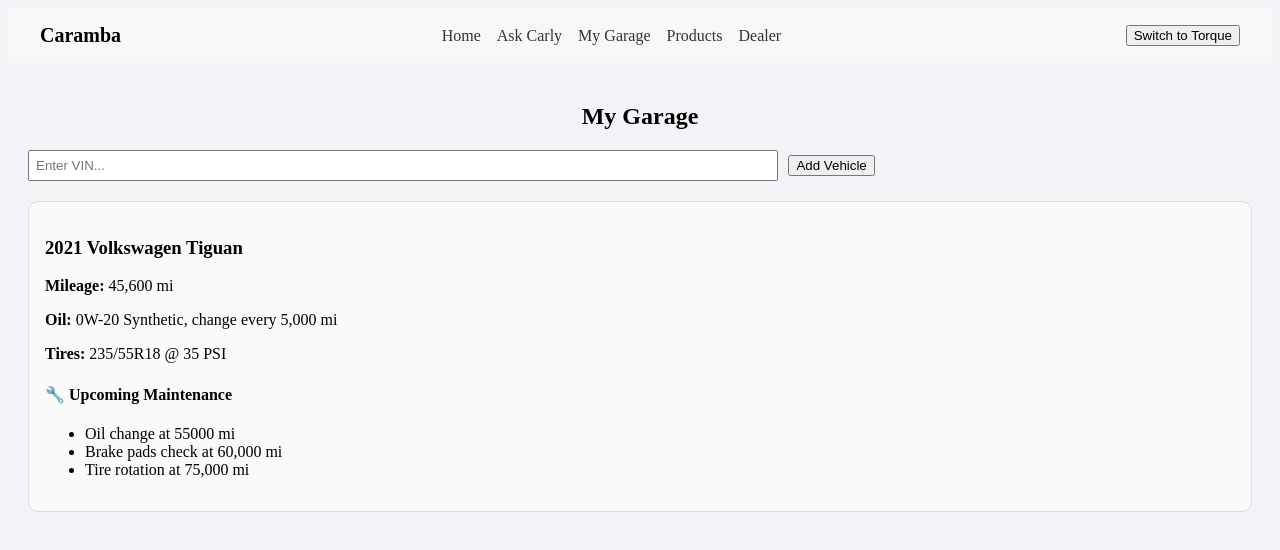
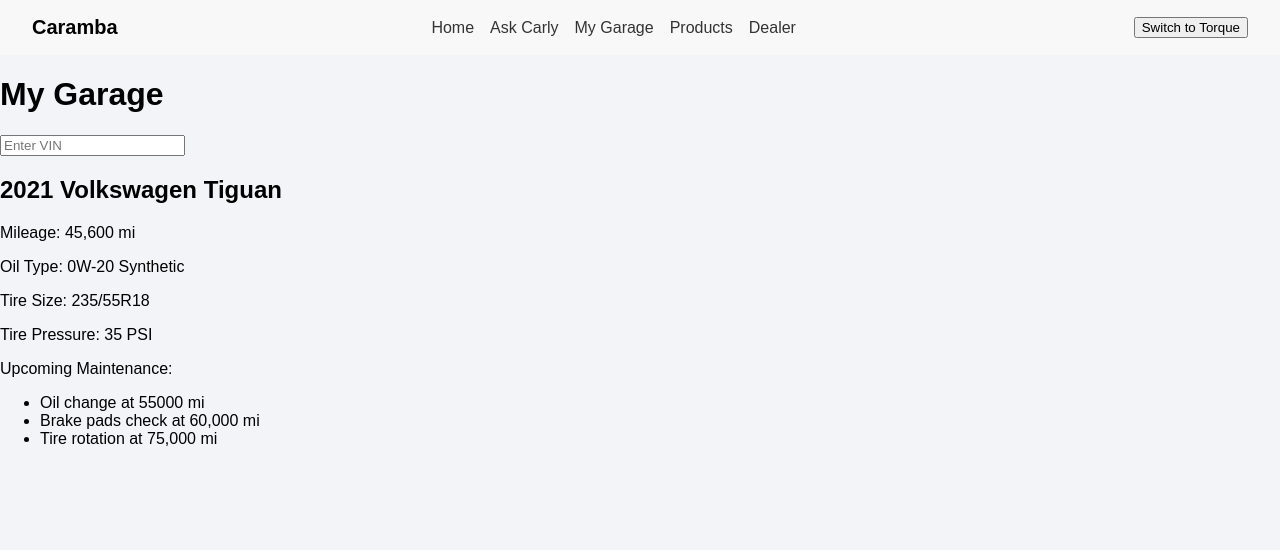
Before and after one commit to bstockes/caramba-reset, a Next.js app: page /garage in a window 1280 px wide. Shown: the top 550 px of the page. Built offline with nearby package versions, Linux system fonts and the light colour scheme.

Commit message:
Add files via upload

```diff
--- a/package.json
+++ b/package.json
@@ -1,3 +1,4 @@
+
 {
   "name": "caramba-demo",
   "version": "1.0.0",
@@ -10,7 +11,6 @@
   "dependencies": {
     "next": "14.1.3",
     "react": "18.2.0",
-    "react-dom": "18.2.0",
-    "react-icons": "^4.12.0"
+    "react-dom": "18.2.0"
   }
 }
--- a/pages/garage.js
+++ b/pages/garage.js
@@ -40,58 +40,31 @@ export default function Garage() {
     setUser({ ...mockUser, garage: updatedGarage });
   }, []);
 
-  const handleAddVehicle = () => {
-    if (!vinInput.trim()) return;
-    const newVehicle = {
-      year: 2020,
-      make: "Honda",
-      model: "Civic",
-      mileage: 30000,
-      oilType: "5W-30 Synthetic",
-      oilInterval: 6000,
-      tireSize: "215/55R16",
-      tirePressure: 33,
-      upcoming: calculateUpcoming({ mileage: 30000, oilInterval: 6000 })
-    };
-    setUser(prev => ({
-      ...prev,
-      garage: [...prev.garage, newVehicle]
-    }));
-    setVinInput('');
-  };
-
-  if (!user) return <p>Loading your garage…</p>;
-
   return (
-    <div style={{ padding: 20 }}>
-      <h2>My Garage</h2>
-      <div style={{ marginBottom: 20 }}>
-        <input
-          type="text"
-          placeholder="Enter VIN..."
-          value={vinInput}
-          onChange={e => setVinInput(e.target.value)}
-          style={{ padding: 6, width: '60%' }}
-        />
-        <button onClick={handleAddVehicle} style={{ marginLeft: 10 }}>Add Vehicle</button>
-      </div>
-
-      {user.garage.map((v, i) => (
-        <div key={i} style={{
-          border: '1px solid #ddd',
-          borderRadius: 10,
-          padding: 16,
-          marginBottom: 20,
-          background: '#fafafa'
-        }}>
-          <h3>{v.year} {v.make} {v.model}</h3>
-          <p><strong>Mileage:</strong> {v.mileage.toLocaleString()} mi</p>
-          <p><strong>Oil:</strong> {v.oilType}, change every {v.oilInterval.toLocaleString()} mi</p>
-          <p><strong>Tires:</strong> {v.tireSize} @ {v.tirePressure} PSI</p>
-          <h4>🔧 Upcoming Maintenance</h4>
-          <ul>
-            {v.upcoming.map((item, j) => <li key={j}>{item}</li>)}
-          </ul>
+    <div className="max-w-2xl mx-auto p-4">
+      <h1 className="text-2xl font-semibold mb-4">My Garage</h1>
+      <input
+        type="text"
+        placeholder="Enter VIN"
+        value={vinInput}
+        onChange={(e) => setVinInput(e.target.value)}
+        className="w-full p-2 mb-4 border border-gray-300 rounded"
+      />
+      {user?.garage?.map((v, index) => (
+        <div key={index} className="bg-white rounded-xl shadow p-4 mb-4">
+          <h2 className="text-xl font-semibold mb-2">{v.year} {v.make} {v.model}</h2>
+          <p className="text-gray-700">Mileage: {v.mileage.toLocaleString()} mi</p>
+          <p className="text-gray-700">Oil Type: {v.oilType}</p>
+          <p className="text-gray-700">Tire Size: {v.tireSize}</p>
+          <p className="text-gray-700">Tire Pressure: {v.tirePressure} PSI</p>
+          <div className="mt-3">
+            <p className="font-semibold">Upcoming Maintenance:</p>
+            <ul className="list-disc ml-5 text-gray-700">
+              {v.upcoming.map((task, i) => (
+                <li key={i}>{task}</li>
+              ))}
+            </ul>
+          </div>
         </div>
       ))}
     </div>
--- a/styles/globals.css
+++ b/styles/globals.css
@@ -1,54 +1,3 @@
-.container {
-  max-width: 600px;
-  margin: 2rem auto;
-  padding: 1rem;
-  font-family: sans-serif;
-}
-h1, h2 {
-  text-align: center;
-}
-.chatbox {
-  background: #f1f1f1;
-  padding: 1rem;
-  border-radius: 8px;
-  margin-bottom: 1rem;
-  min-height: 150px;
-}
-.message {
-  margin: .5rem 0;
-}
-.message.user {
-  text-align: right;
-}
-.input-wrapper {
-  position: relative;
-  display: flex;
-  align-items: center;
-}
-.input-wrapper input {
-  flex: 1;
-  padding: .75rem 2.5rem .75rem 1rem;
-  border-radius: 9999px;
-  border: 1px solid #ccc;
-}
-.icon {
-  position: absolute;
-  right: 2.5rem;
-  cursor: pointer;
-}
-.icon + .icon {
-  right: .75rem;
-}
-.suggestions {
-  display: flex;
-  flex-wrap: wrap;
-  gap: .5rem;
-  margin-top: 1rem;
-}
-.suggestions button {
-  background: #eee;
-  border: none;
-  border-radius: 9999px;
-  padding: .5rem 1rem;
-  cursor: pointer;
-}
+*{box-sizing:border-box}
+body{margin:0;font-family:sans-serif;}
+a{color:var(--fg)}
```
Also changed, not shown: pages/ask.js (+48 -22 lines), pages/index.js (+8 -4 lines).
